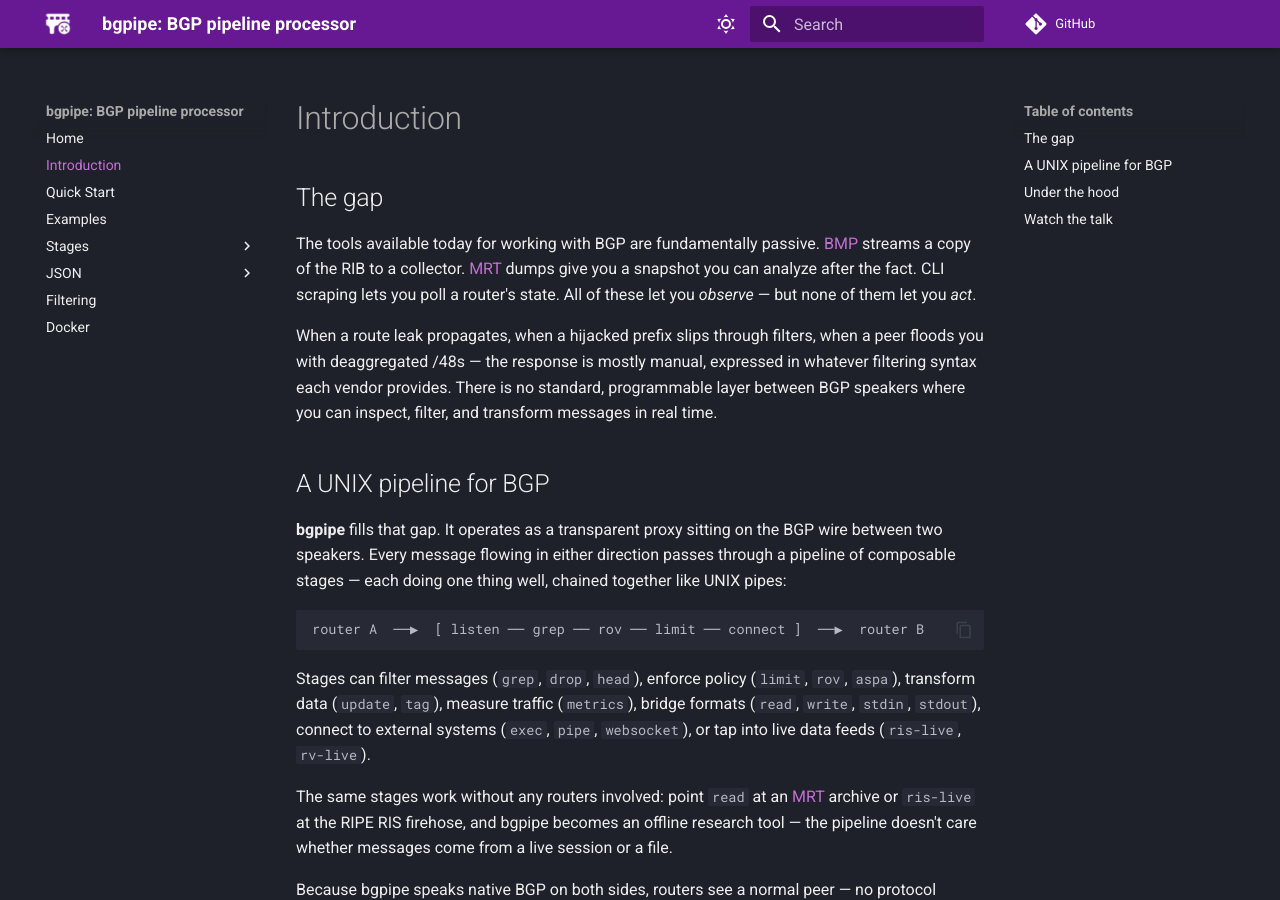
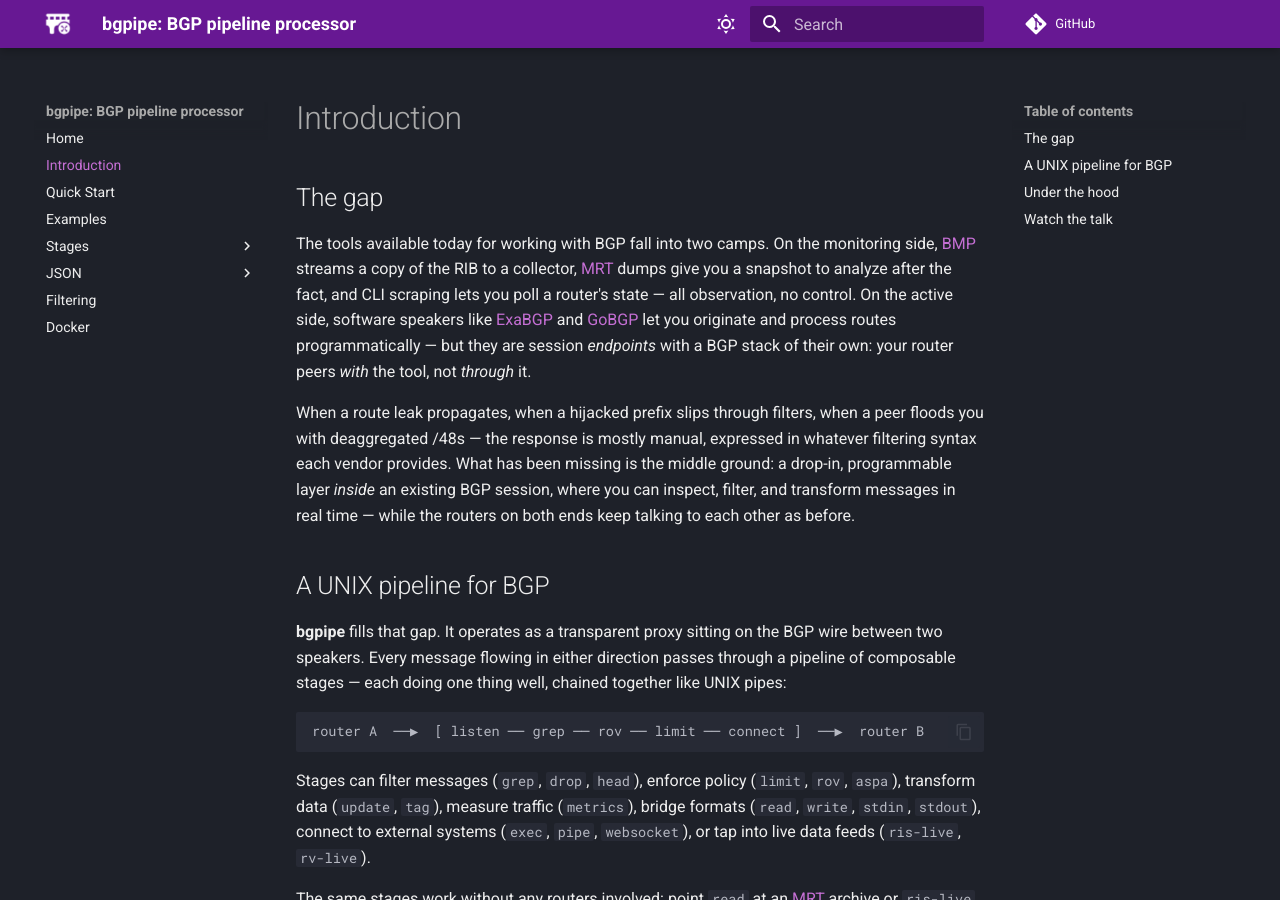
Before and after one commit to bgpfix/bgpipe, an MkDocs documentation site: the page built from docs/intro.md, in a window 1280 px wide and 900 px high. Built offline with MkDocs 1.6.1 and Material for MkDocs 9.7.7, drawn with Linux system fonts in a browser that asks for light colours; comment, search, counter and statistics services are not loaded; the version menu is left out.

Commit message:
docs: intro: acknowledge active BGP tools, sharpen the gap to in-session proxying

```diff
--- a/docs/intro.md
+++ b/docs/intro.md
@@ -2,14 +2,12 @@
 
 ## The gap
 
-The tools available today for working with BGP are fundamentally passive.
-[BMP](https://datatracker.ietf.org/doc/html/rfc7854) streams a copy of the RIB to a collector.
-[MRT](https://datatracker.ietf.org/doc/html/rfc6396) dumps give you a snapshot you can analyze after the fact.
-CLI scraping lets you poll a router's state.
-All of these let you *observe* — but none of them let you *act*.
+The tools available today for working with BGP fall into two camps.
+On the monitoring side, [BMP](https://datatracker.ietf.org/doc/html/rfc7854) streams a copy of the RIB to a collector, [MRT](https://datatracker.ietf.org/doc/html/rfc6396) dumps give you a snapshot to analyze after the fact, and CLI scraping lets you poll a router's state — all observation, no control.
+On the active side, software speakers like [ExaBGP](https://github.com/Exa-Networks/exabgp) and [GoBGP](https://github.com/osrg/gobgp) let you originate and process routes programmatically — but they are session *endpoints* with a BGP stack of their own: your router peers *with* the tool, not *through* it.
 
 When a route leak propagates, when a hijacked prefix slips through filters, when a peer floods you with deaggregated /48s — the response is mostly manual, expressed in whatever filtering syntax each vendor provides.
-There is no standard, programmable layer between BGP speakers where you can inspect, filter, and transform messages in real time.
+What has been missing is the middle ground: a drop-in, programmable layer *inside* an existing BGP session, where you can inspect, filter, and transform messages in real time — while the routers on both ends keep talking to each other as before.
 
 ## A UNIX pipeline for BGP
 
```
